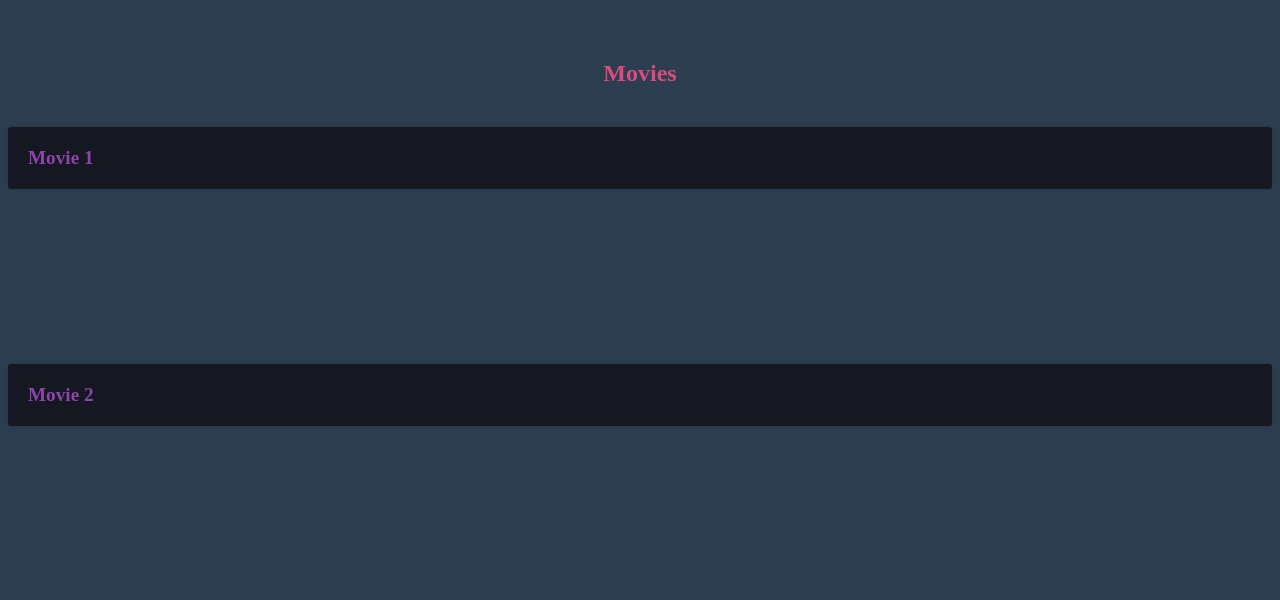
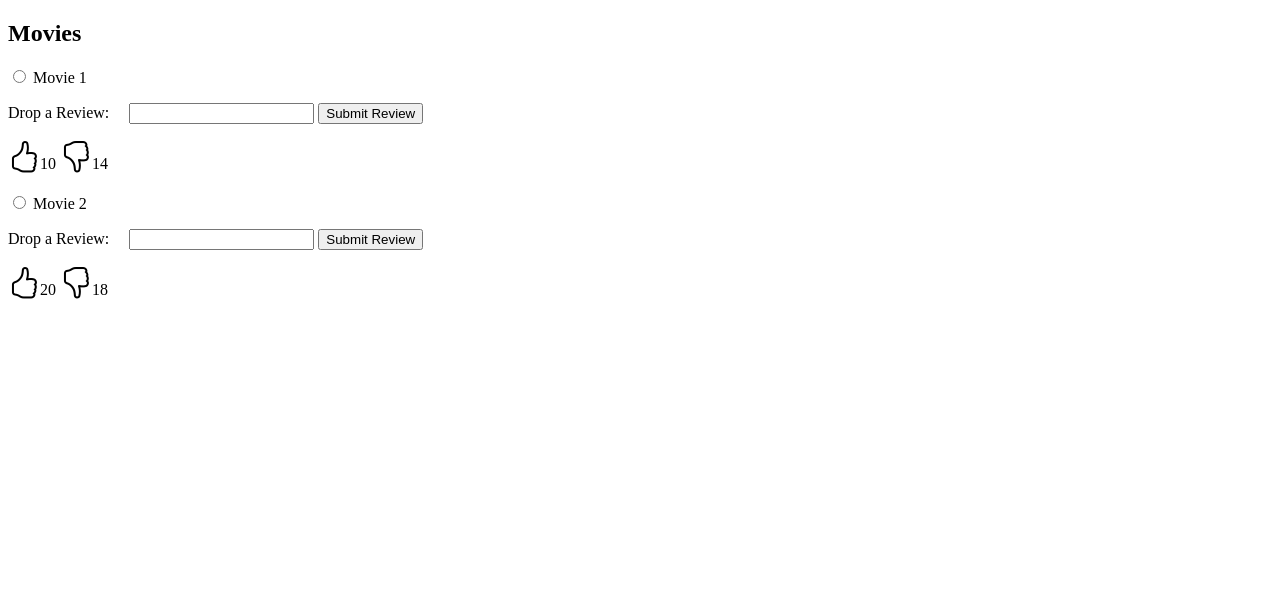
Before and after one commit to Dsdroid1/Sentiment-Analysis, a Django app: page /review/movielist/ in a window 1280 px wide. Shown: the top 600 px of the page. Run offline with Django 3.2, Linux system fonts and the light colour scheme; data comes from the database, SQL or seed files in the repository; both versions use the stored data as it was after the commit; some libraries are stand-ins or nearby versions.

Commit message:
frontend done almlmost

```diff
--- a/review/static/css/index.css
+++ /dev/null
@@ -1,236 +0,0 @@
-@import url(https://fonts.googleapis.com/css?family=Montserrat:400,700);
-
-
-body{
-    background-color: #2c3e50 !important;
-}
-
-q{
-    font-size: 12px;
-    color: rgba(148, 145, 145, 0.884);
-}
-
-
-
-.ca-image-container{
-    background-image: url("../images/img_ca.jpg");
-    display: flex;
-    flex-direction: column;
-    justify-content: flex-end;
-    align-items: center;
-    background-position: center;
-    background-repeat: no-repeat;
-    background-size: cover;
-    width: 100%;
-    height : 65vh;
-}
-
-
-.visible-mobile{
-    display:none;
-    margin-bottom: 40vh;
-    align-self: flex-end;
-}
-
-
-@media only screen and (max-width: 760px) {
-
-	.visible-desktop{
-        display: none;
-    }
-    .visible-mobile{
-        display: flex;
-    }
-}
-
-
-.image-overlay{
-    background-color:rgba(0, 0,0,0.7);
-    display: flex;
-    justify-content: space-between;
-    align-items: center;
-    height: 20vh;
-    width: 100%;
-    animation: fadeIn 2s linear 0s 1;
-    color: rgba(255, 255, 255, 0.822);
-}
-
-
-
-.nav-tabs-container{
-    display: flex;
-    align-items: center;
-    justify-content: space-evenly;
-    border: none;
-    margin: 10px;
-    margin-bottom: 0px;
-}
-
-
-.nav-link{
-    color:  #da4b7e;
-    font-size: 20px;
-    font-weight: bold;
-    transition-duration: 300ms;
-    outline: none !important;
-    border: none !important;
-}
-
-.active{
-    background-color: #101218 !important;
-    outline: none !important;
-    border: none !important;
-    color:   #da4b7e !important;
-}
-
-.nav-link:focus{
-    background-color: #101218!important;
-    outline: none !important;
-    border: none !important;
-    color:   #da4b7e !important;
-}
-
-.nav-link:hover{
-    outline: none;
-    border: none;
-    color:   #da4b7e ;
-}
-
-.tab-content div{
-
-    color: rgba(0, 0,0,0.8) !important;
-    padding-top: 20px !important;
-    padding-bottom: 20px !important;
-
-}
-
-.tab-pane{
-    box-sizing: border-box;
-    border-radius: 2px 2px 2px 2px !important;
-    box-shadow: 2px 2px 20px black !important;
-    padding: 20px !important;
-}
-
-
-.points-list li h5, .incentives-list h5, .work-list h5{
-
-    font-size: 20px;
-    font-weight: bold;
-    color: #5a9aa8;
-}
-
-.points-list li{
-    color: #5a9aa8;
-}
-
-.points-list li p ,.incentives-list li , .work-list li{
-    color: #b3bfd6;
-    padding: 5px;
-}
-
-/*Faqs*/
-
-.faqs-container{
-    display: flex;
-    flex-direction: column;
-    align-items: center;
-    justify-content: center;
-
-    padding: 20px;
-    margin-top: 20px;
-}
-
-.faqs-container h2{
-    font-weight: bold;
-    color: #da4b7e;
-}
-
-
-/*.faqs-que{*/
-/*    background-color: black;*/
-/*    padding: 10px;*/
-/*    border-radius: 3px;*/
-/*    box-shadow: 2px 2px 20px black;*/
-/*    color: red;*/
-/*}*/
-
-/*#faqs-ans-1{*/
-/*    height: 0px;*/
-/*    display: none;*/
-/*    transition-duration: 300ms;*/
-/*}*/
-
-
-
-.animate{
-    transition: all .3s;
-}
-
-label{
-    font-weight: bold;
-}
-
-input[name=question]{
-    display: none;
-}
-input[name=question] + label{
-    position: relative;
-    display: block;
-    padding: 20px 20px;
-    margin: 0px;
-    font-size: 1.2em;
-    cursor: pointer;
-    background: #161821;
-    color: #8e44ad;
-    z-index: 2;
-    box-shadow: 0 0 10px rgba(0,0,0,.1);
-    border-radius: 3px;
-}
-
-.response{
-    position: relative;
-    background: #101218;
-    color: #101218;
-    padding: 10px 20px;
-    -webkit-transform: translate3d(0,-40px, 0) rotate(-.5deg);
-    z-index: 1;
-    box-shadow: 0 0 10px rgba(0,0,0,.1);
-    opacity: 0;
-    border-radius: 3px;
-    display: flex;
-    flex-direction: column;
-}
-
-input[name=question]:checked + label{
-    background: #161821;
-    font-weight: bold;
-    color:  #c23616;
-}
-
-input[name=question]:checked + label + .response{
-    opacity: 1;
-    visibility: visible;
-    padding: 10px 20px;
-    -webkit-transform: translate3d(0, 0, 0) rotate(0deg);
-    -webkit-filter: blur(0px);
-    margin-bottom: 10px;
-    color: #8e44ad;
-
-}
-
-.fixed-height{
-    height: 50px;
-    overflow: hidden;
-    opacity: 1 !important;
-}
-
-.inp{
-    display: flex;
-    align-self: center;
-    font-size:1.5rem;
-
-}
-.like_dislike{
-    display: flex;
-    align-self: flex-end;
-}
--- a/review/static/js/index.js
+++ /dev/null
@@ -1,28 +0,0 @@
-
-$(function(){
-
-    function setHeight(){
-        $(".response").each(function(index,element){
-            var target = $(element);
-            target.removeClass("fixed-height");
-            var height = target.innerHeight();
-            target.attr("data-height", height)
-                .addClass("fixed-height");
-        });
-    };
-
-    $("input[name=question]").on("change", function(){
-        $("p.response").removeAttr("style");
-
-        var target = $(this).next().next();
-        target.height(target.attr("data-height"));
-    })
-
-    setHeight();
-});
-
-// function slideFaq()
-// {
-//     document.getElementById('faqs-ans-1').style.display="block";
-//     document.getElementById('faq-ans-1').style.height = "600px";
-// }
--- a/review/templates/index1.html
+++ b/review/templates/index1.html
@@ -1,7 +1,7 @@
 <!DOCTYPE html>
 {% load static %}
 <head>
-    <link rel="stylesheet" href="{% static  'review/css/index.css' %}">
+    <link rel="stylesheet" href="{% static 'review/css/index.css' %}">
     <script src="{% static 'review/js/index.js' %}"></script>
     <script src="https://use.fontawesome.com/b466559c17.js"></script>
         <link href="https://maxcdn.bootstrapcdn.com/font-awesome/4.2.0/css/font-awesome.min.css" rel="stylesheet">
@@ -16,8 +16,10 @@
       {%csrf_token%}
   <section>
       {% for movie in movies %}
+
       <input class="animate" type="radio" name="question" id="{{movie.id}}" value={{movie.id}}>
       <label class="animate" for="{{movie.id}}">{{movie.title}}</label>
+
       <div class="response animate"><p class="inp">Drop a Review:&emsp; <input type="textarea " name='review' id='review'>
         <input class="form-group" type="submit" value="Submit Review">
       </p><p class="inp">
--- a/review/views.py
+++ b/review/views.py
@@ -16,7 +16,7 @@ def classify_review(review_stmt):#returns 1 for positive,0 for negative
     english_stops = set(stopwords.words('english'))
     max_length=130#From train data
     #Loading stored model
-    loaded_model = load_model('/home/dsdroid/Desktop/6th Sem/SWLAB/Assignment 4/Sentiment-Analysis/review_classifier/review/sentiment.h5')
+    loaded_model = load_model('/home/kartik/APIsoftlab/Data Analysis/Sentiment-Analysis/review/sentiment.h5')
     # Pre-process input
     regex = re.compile(r'[^a-zA-Z\s]')
     review_stmt = regex.sub('', review_stmt)
@@ -47,7 +47,7 @@ def review_process(request):
         english_stops = set(stopwords.words('english'))
         max_length=130#From train data
         #Loading stored model
-        loaded_model = load_model('/home/dsdroid/Desktop/6th Sem/SWLAB/Assignment 4/Sentiment-Analysis/review_classifier/review/sentiment.h5')
+        loaded_model = load_model('/home/kartik/APIsoftlab/Data Analysis/Sentiment-Analysis/review/sentiment.h5')
         # Pre-process input
         regex = re.compile(r'[^a-zA-Z\s]')
         review_stmt = regex.sub('', review_stmt)
```
Also changed, not shown: review_classifier/settings.py (+5 -2 lines), db.sqlite3.
